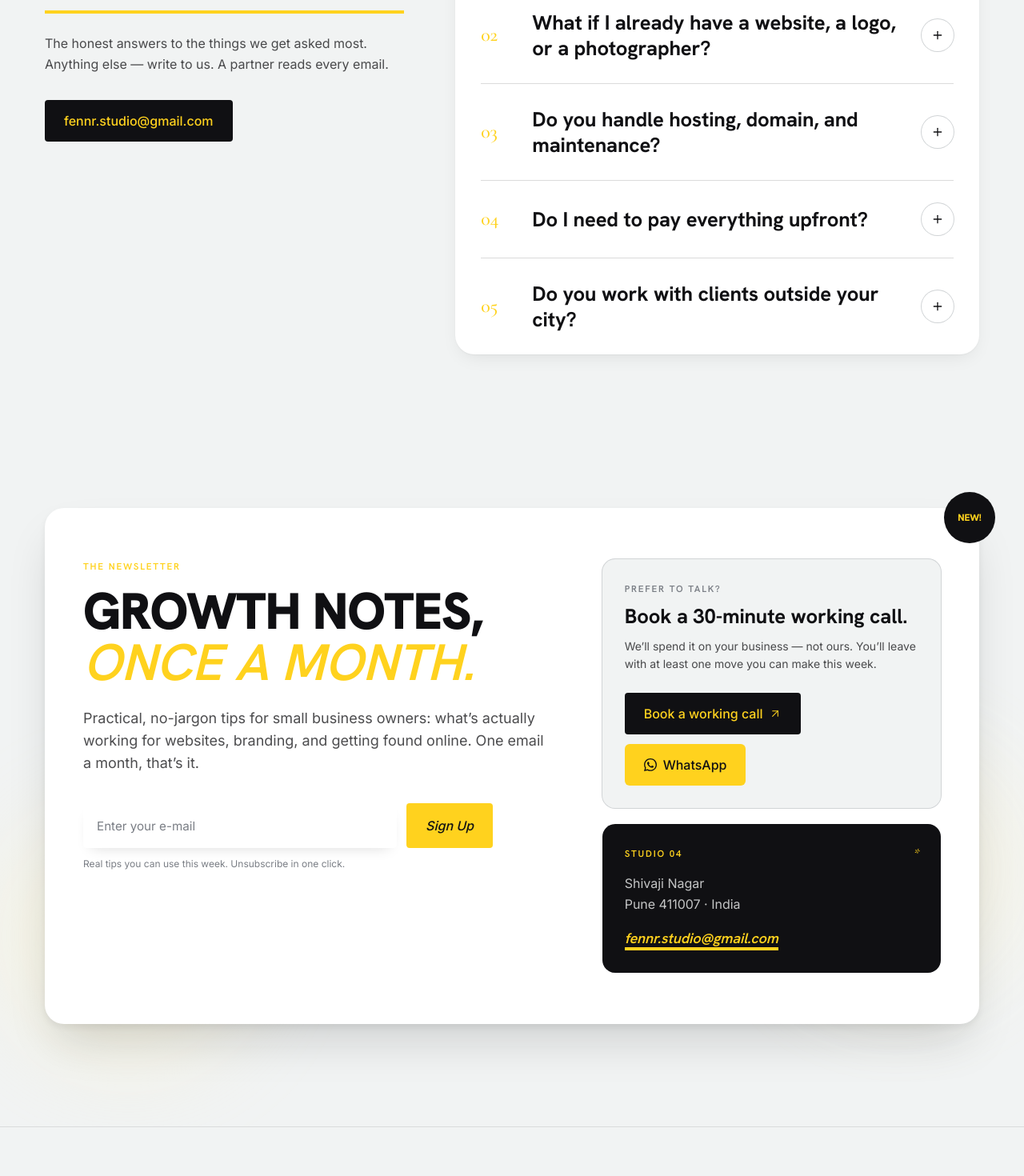
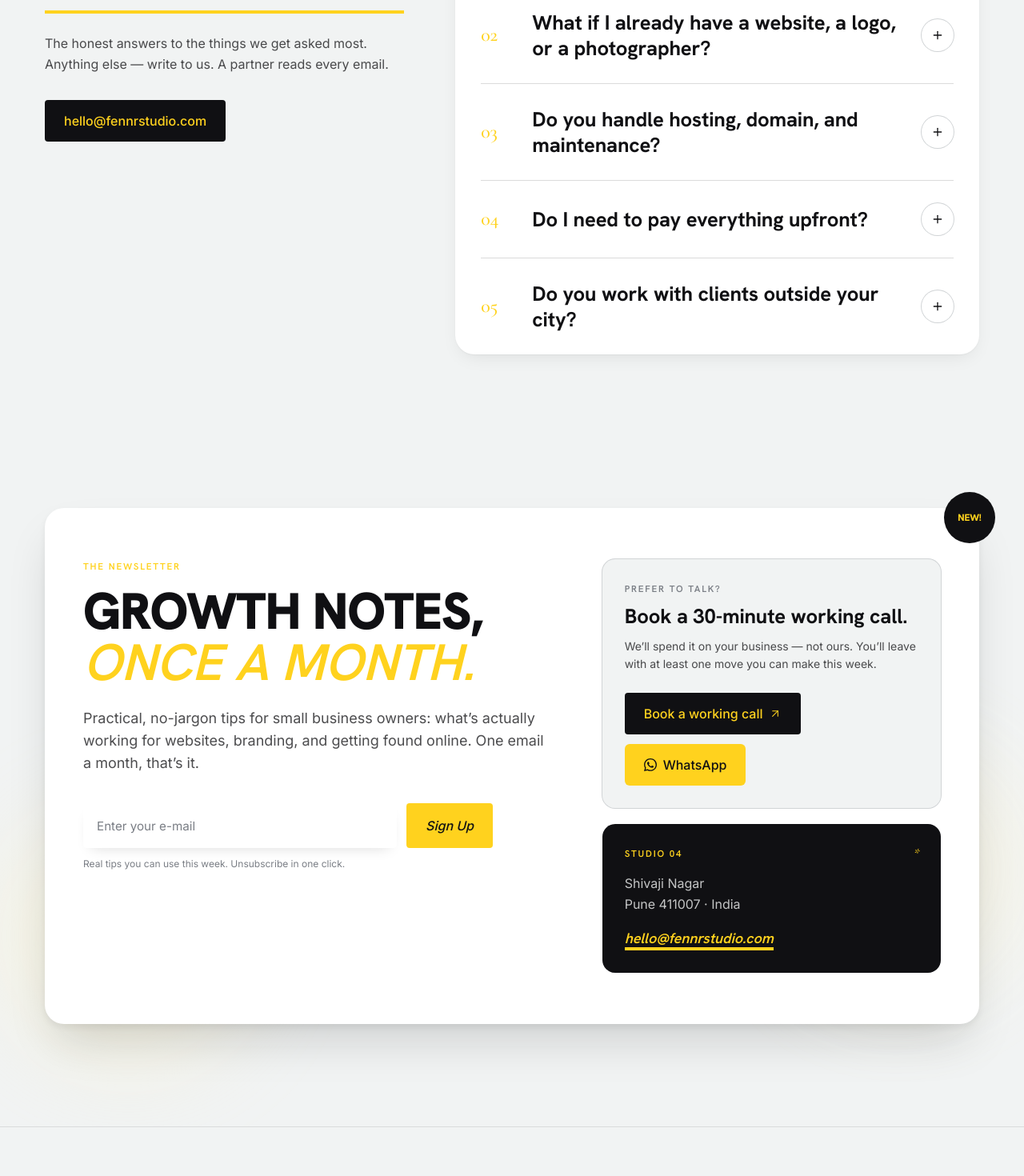
Before and after one commit to fennr-studio/fennr-studio, a Next.js app: page / in a window 1280 px wide. Shown: the part 10300-11770 px from the top of the page at 80% size. Built offline with nearby package versions, Linux system fonts and the light colour scheme.

Commit message:
Update email configuration

```diff
--- a/app/api/admin/digest/route.ts
+++ b/app/api/admin/digest/route.ts
@@ -3,7 +3,7 @@ import { Resend } from "resend";
 import { getSupabaseAdmin, type Lead } from "@/lib/supabase";
 import { safeEqual } from "@/lib/security";
 
-const TO_EMAIL = process.env.CONTACT_TO_EMAIL || "fennr.studio@gmail.com";
+const TO_EMAIL = process.env.CONTACT_TO_EMAIL || "hello@fennrstudio.com";
 const FROM_EMAIL =
   process.env.CONTACT_FROM_EMAIL || "fennr <onboarding@resend.dev>";
 const SITE_URL = process.env.SITE_URL || "https://www.fennrstudio.com";
--- a/app/api/contact/route.ts
+++ b/app/api/contact/route.ts
@@ -3,7 +3,7 @@ import { Resend } from "resend";
 import { getSupabaseAdmin } from "@/lib/supabase";
 import { LIMITS, capped, clientIp, rateLimit } from "@/lib/security";
 
-const TO_EMAIL = process.env.CONTACT_TO_EMAIL || "fennr.studio@gmail.com";
+const TO_EMAIL = process.env.CONTACT_TO_EMAIL || "hello@fennrstudio.com";
 const FROM_EMAIL =
   process.env.CONTACT_FROM_EMAIL || "fennr <onboarding@resend.dev>";
 
--- a/app/layout.tsx
+++ b/app/layout.tsx
@@ -82,7 +82,7 @@ const jsonLd = {
   url: SITE_URL,
   logo: `${SITE_URL}/icon.png`,
   image: `${SITE_URL}/icon.png`,
-  email: "fennr.studio@gmail.com",
+  email: "hello@fennrstudio.com",
   telephone: "+91-9765190702",
   description: DESCRIPTION,
   priceRange: "₹₹",
--- a/components/BriefBuilder.tsx
+++ b/components/BriefBuilder.tsx
@@ -278,10 +278,10 @@ export default function BriefBuilder() {
               <p className="mt-5 text-sm text-ink/80 text-right">
                 {errorMsg} Email{" "}
                 <a
-                  href="mailto:fennr.studio@gmail.com"
+                  href="mailto:hello@fennrstudio.com"
                   className="underline-accent"
                 >
-                  fennr.studio@gmail.com
+                  hello@fennrstudio.com
                 </a>{" "}
                 or WhatsApp us.
               </p>
--- a/components/Faq.tsx
+++ b/components/Faq.tsx
@@ -118,10 +118,10 @@ export default function Faq() {
             </p>
 
             <a
-              href="mailto:fennr.studio@gmail.com"
+              href="mailto:hello@fennrstudio.com"
               className="mt-8 inline-flex btn-ink"
             >
-              fennr.studio@gmail.com
+              hello@fennrstudio.com
             </a>
           </div>
 
--- a/components/Footer.tsx
+++ b/components/Footer.tsx
@@ -108,10 +108,10 @@ export default function Footer() {
             <ul className="grid grid-cols-1 gap-y-2.5 text-ink/85">
               <li>
                 <a
-                  href="mailto:fennr.studio@gmail.com"
+                  href="mailto:hello@fennrstudio.com"
                   className="hover:text-accent transition-smooth"
                 >
-                  fennr.studio@gmail.com
+                  hello@fennrstudio.com
                 </a>
               </li>
               <li>
--- a/components/Subscribe.tsx
+++ b/components/Subscribe.tsx
@@ -124,10 +124,10 @@ export default function Subscribe() {
                   Pune 411007 · India
                 </p>
                 <a
-                  href="mailto:fennr.studio@gmail.com"
+                  href="mailto:hello@fennrstudio.com"
                   className="mt-4 inline-block underline-accent heading-italic text-lg"
                 >
-                  fennr.studio@gmail.com
+                  hello@fennrstudio.com
                 </a>
               </div>
             </div>
```
